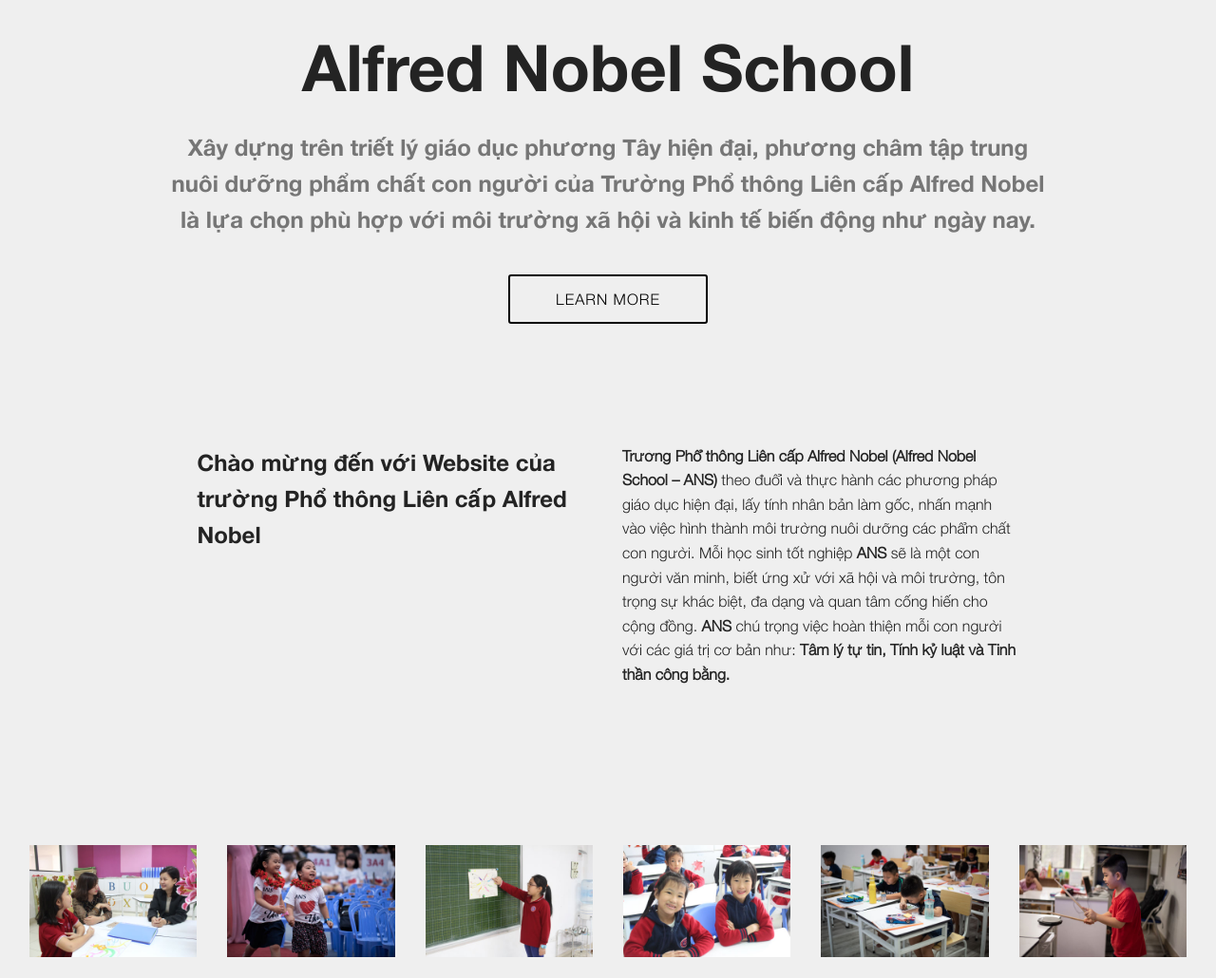
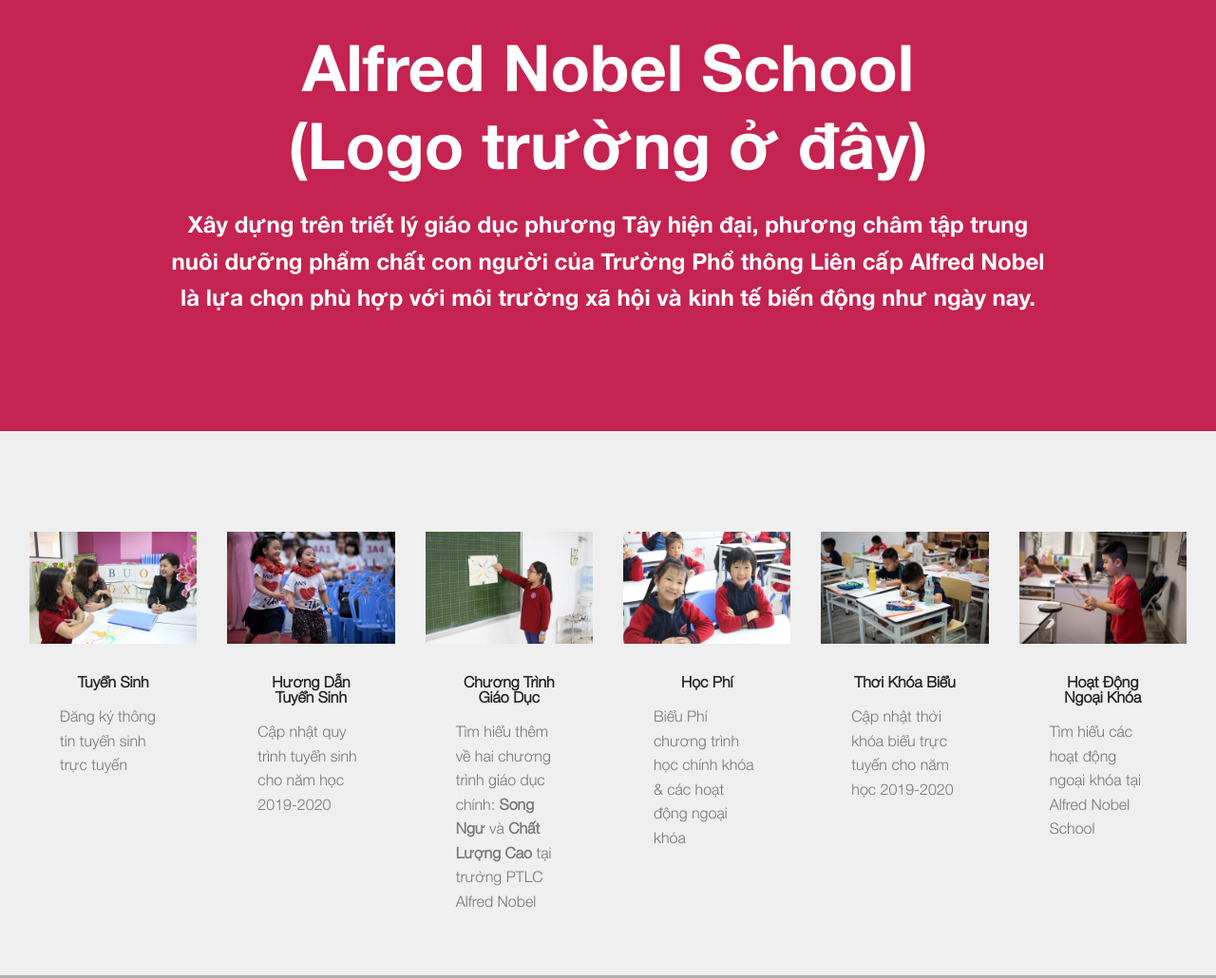
Before and after one commit to ryanphamm/ans, a plain HTML site: page index.html in a window 1280 px wide. Shown: the part 860-1890 px from the top of the page at 95% size. Drawn offline with Linux system fonts and the light colour scheme; files whose address does not match are found by name.

Commit message:
create github pages

```diff
--- a/assets/mobirise/css/mbr-additional.css
+++ b/assets/mobirise/css/mbr-additional.css
@@ -1757,18 +1757,17 @@
 .cid-rBJ6iUVSpU {
   padding-top: 90px;
   padding-bottom: 90px;
-  background-color: #efefef;
+  background-color: #c52351;
 }
 .cid-rBJ6iUVSpU P {
   color: #767676;
 }
-.cid-rzM0ubN6h7 {
-  padding-top: 30px;
-  padding-bottom: 45px;
-  background-color: #efefef;
-}
-.cid-rzM0ubN6h7 .mbr-text {
-  color: #232323;
+.cid-rBJ6iUVSpU H1 {
+  color: #ffffff;
+}
+.cid-rBJ6iUVSpU .mbr-text,
+.cid-rBJ6iUVSpU .mbr-section-btn {
+  color: #ffffff;
 }
 .cid-rzM0dxnWzM {
   padding-top: 90px;
--- a/index.html
+++ b/index.html
@@ -69,7 +69,7 @@
     </nav>
 </section>
 
-<section class="engine"><a href="https://mobirise.info/b">create your own website for free</a></section><section class="header8 cid-rBJ9lC4wBB mbr-fullscreen" data-bg-video="https://www.youtube.com/watch?v=Lhjt-UPEOcs&amp;t=4s" id="header8-12">
+<section class="engine"><a href="https://mobirise.info">Mobirise</a></section><section class="header8 cid-rBJ9lC4wBB mbr-fullscreen" data-bg-video="https://www.youtube.com/watch?v=Lhjt-UPEOcs&amp;t=4s" id="header8-12">
 
 
 
@@ -114,34 +114,14 @@
     <div class="container">
         <div class="row justify-content-md-center">
             <div class="col-md-10 align-center">
-                <h1 class="mbr-section-title mbr-bold pb-3 mbr-fonts-style display-1">Alfred Nobel School</h1>
+                <h1 class="mbr-section-title mbr-bold pb-3 mbr-fonts-style display-1">Alfred Nobel School<br>(Logo trường ở đây)</h1>
 
                 <p class="mbr-text pb-3 mbr-fonts-style display-5">Xây dựng trên triết lý giáo dục phương Tây hiện đại, phương châm tập trung nuôi dưỡng phẩm chất con người của Trường Phổ thông Liên cấp Alfred Nobel là lựa chọn phù hợp với môi trường xã hội và kinh tế biến động như ngày nay.</p>
-                <div class="mbr-section-btn"><a class="btn btn-md btn-black-outline display-4" href="https://mobirise.co">LEARN MORE</a>
-                </div>
+
             </div>
         </div>
     </div>
 
-</section>
-
-<section class="mbr-section article content3 cid-rzM0ubN6h7" id="content3-7">
-
-
-
-    <div class="container">
-        <div class="media-container-row">
-            <div class="row col-12 col-md-10">
-                <div class="col-12 mbr-text mbr-fonts-style col-md-6 display-5">
-                     <p>Chào mừng đến với Website của trường Phổ thông Liên cấp Alfred Nobel</p>
-                </div>
-                <div class="col-12 mbr-text mbr-fonts-style display-7 col-md-6">
-                     <p><strong>Trường Phổ thông Liên cấp Alfred Nobel (Alfred Nobel School – ANS) </strong>theo đuổi và thực hành các phương pháp giáo dục hiện đại, lấy tính nhân bản làm gốc, nhấn mạnh vào việc hình thành môi trường nuôi dưỡng các phẩm chất con người. Mỗi học sinh tốt nghiệp <strong>ANS </strong>sẽ là một con người văn minh, biết ứng xử với xã hội và môi trường, tôn trọng sự khác biệt, đa dạng và quan tâm cống hiến cho cộng đồng. <strong>ANS</strong> chú trọng việc hoàn thiện mỗi con người với các giá trị cơ bản như: <strong>Tâm lý tự tin, Tính kỷ luật và Tinh thần công bằng.</strong></p>
-                </div>
-
-            </div>
-        </div>
-    </div>
 </section>
 
 <section class="features17 cid-rzM0dxnWzM" id="features17-6">
@@ -518,7 +498,7 @@
 
 
 
-    <div class="google-map"><iframe frameborder="0" style="border:0" src="https://www.google.com/maps/embed/v1/place?key=AIzaSyCy9r70T3NYf3PhvVflTo0_zdif2_IoIYs&amp;q=place_id:ChIJ5eYuhmerNTERDpRVVwiO2qE" allowfullscreen=""></iframe></div>
+    <div class="google-map"><iframe frameborder="0" style="border:0" src="https://www.google.com/maps/embed/v1/place?key=AIzaSyAEIpgj38KyLFELm2bK9Y7krBkz1K-cMq8&amp;q=place_id:ChIJ5eYuhmerNTERDpRVVwiO2qE" allowfullscreen=""></iframe></div>
 </section>
 
 <section class="mbr-section form1 cid-rzQtKI2BsG" id="form1-n">
@@ -538,7 +518,7 @@
         <div class="row justify-content-center">
             <div class="media-container-column col-lg-8" data-form-type="formoid">
                 <!---Formbuilder Form--->
-                <form action="https://mobirise.com/" method="POST" class="mbr-form form-with-styler" data-form-title="Mobirise Form"><input type="hidden" name="email" data-form-email="true" value="dqYw9YOoknZp3SEeyFsjsgxO4sRjRn34RnE1J4fQkZjMDc4Ke/YeZ4PzbzYBQdYyOEI+m2N1BQ58qoEFI2ayfY863pyUj+lk6ExRfT7qDPSI7/fHFajwM0jJitKcMTqr">
+                <form action="https://mobirise.com/" method="POST" class="mbr-form form-with-styler" data-form-title="Mobirise Form"><input type="hidden" name="email" data-form-email="true" value="iYfRE+0DP5FB4eu5i9UpyYaNXrDA/ajNWDUDqvhXZnTFfkuU5Xx2H9uKfgXcgSAcZ6jx4ISTx76gugr94jhaNGEUOJRV1kBPmi1NIWOTraUI6qjWGaV0aW88weuk7y7D">
                     <div class="row">
                         <div hidden="hidden" data-form-alert="" class="alert alert-success col-12">Cảm Ơn Quý Phụ Huynh / Học Sinh đã gửi thông tin. Alfred Nobel School sẽ phản hồi sớm nhất!</div>
                         <div hidden="hidden" data-form-alert-danger="" class="alert alert-danger col-12">
```
Also changed, not shown: 1 other file.
